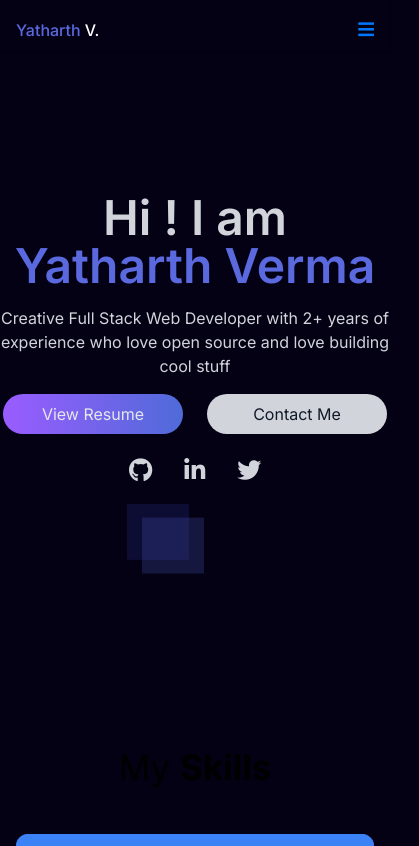
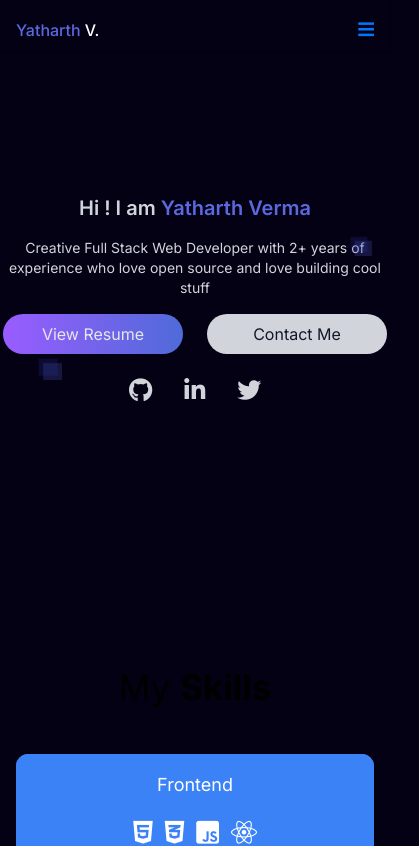
Before and after one commit to yatharth1706/my-portfolio, a React (Create React App) app: page / in a window 390 px wide. Shown: the top 846 px of the page, 419 px wide, since content can reach past the window. Built offline with nearby package versions, Linux system fonts and the light colour scheme.

Commit message:
fix: home screen responsiveness

```diff
--- a/src/components/Home.js
+++ b/src/components/Home.js
@@ -4,10 +4,8 @@ import Services from "./Services";
 
 function Home() {
   return (
-    <div
-      className="flex flex-col md:flex-row  pb-10 items-center justify-center"
-      style={{ background: "url('GlassMorph1.png')", objectFit: "cover" }}
-    >
+    <div className="flex flex-col md:flex-row  pb-10 items-center justify-center">
+      <img src="/GlassMorph1.png" alt="hero-section-bg" className="absolute" />
       <Intro />
     </div>
   );
--- a/src/components/Intro.js
+++ b/src/components/Intro.js
@@ -2,11 +2,11 @@ import React from "react";
 
 function Intro() {
   return (
-    <div className="max-w-xl flex flex-col justify-center items-center text-gray-300 py-36">
-      <h1 className="relative font-semibold text-center text-5xl">
+    <div className="max-w-xl px-8 sm:px-0 flex flex-col justify-center items-center text-gray-300 py-36">
+      <h1 className="relative font-semibold text-center md:text-5xl sm:text-3xl text-xl">
         Hi ! I am <span style={{ color: "#5A69DE" }}>Yatharth Verma</span>
       </h1>
-      <span className="mt-4 font-normal text-center">
+      <span className="mt-4 font-normal text-center text-sm">
         Creative Full Stack Web Developer with 2+ years of experience who love open source and love
         building cool stuff
       </span>
```
